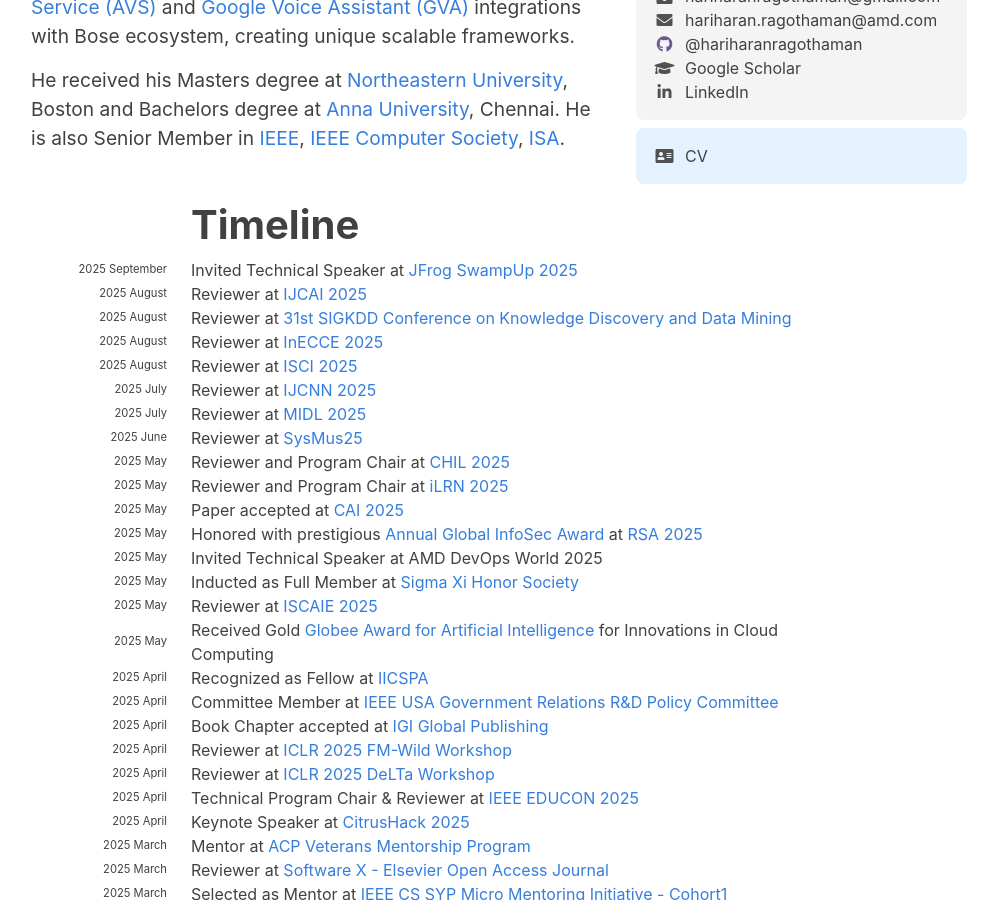
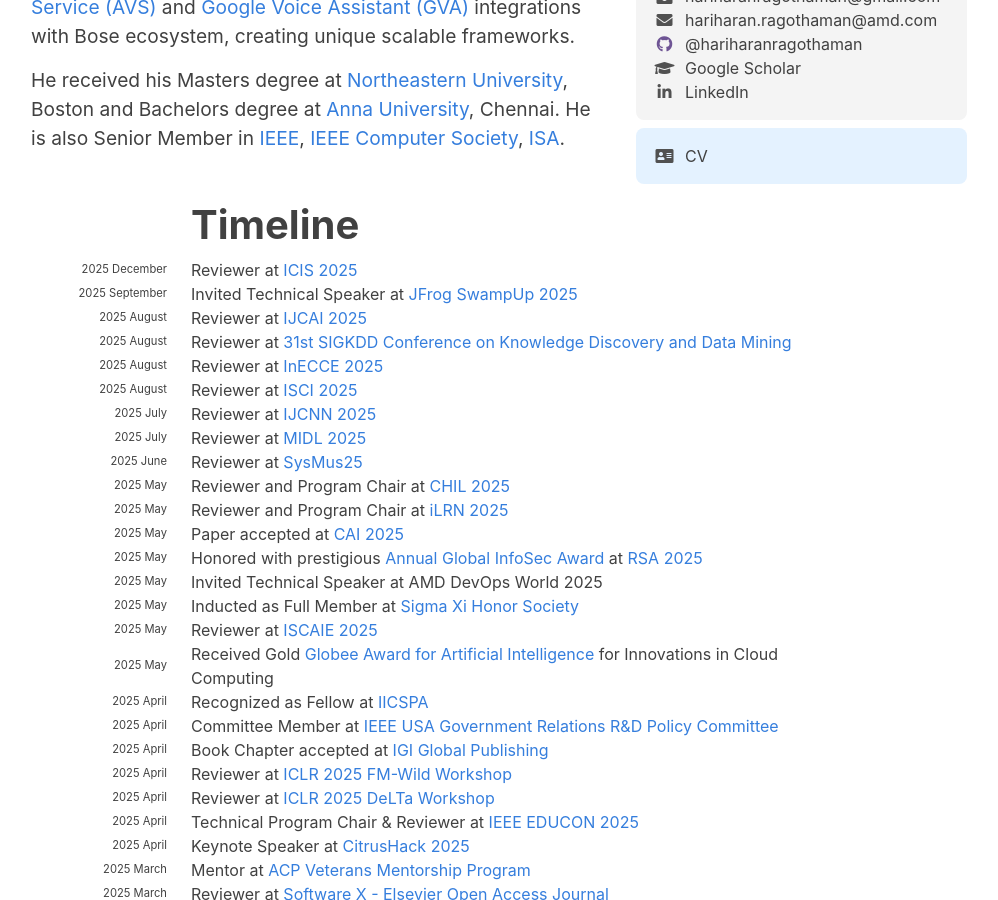
Before and after one commit to hariharanragothaman/hariharanragothaman.github.io, a Jekyll site: the page built from index.md, in a window 1280 px wide and 900 px high, scrolled down 628 px. Shown: the whole window, without its empty margins (141-1139 px from the left). Built offline with Jekyll 4.4.1, drawn with Linux system fonts in a browser that asks for light colours; nearby versions of some CDN libraries; some web fonts are replaced.

Commit message:
Polishes and Updates

```diff
--- a/_data/news.yaml
+++ b/_data/news.yaml
@@ -1,6 +1,18 @@
 # For Reviewing - 'month' is when the event o(or) conference happened.
 # For Papers - 'month' is when the conference happened for conferences | For Journals when it was accepted.
 # For other events 'month' is exactly when the event occured.
+
+#-------------------------------------------- December  ------------------------------------------------------------------------------------------------------------------------------------------------------
+- year: 2025
+  year-extra: December
+  description: Reviewer at  <a href="https://icis2025.aisconferences.org/"> ICIS 2025 </a>
+
+#-------------------------------------------- November  ------------------------------------------------------------------------------------------------------------------------------------------------------
+
+
+#-------------------------------------------- October  ------------------------------------------------------------------------------------------------------------------------------------------------------
+
+
 
 #-------------------------------------------- September  ------------------------------------------------------------------------------------------------------------------------------------------------------
 
```
